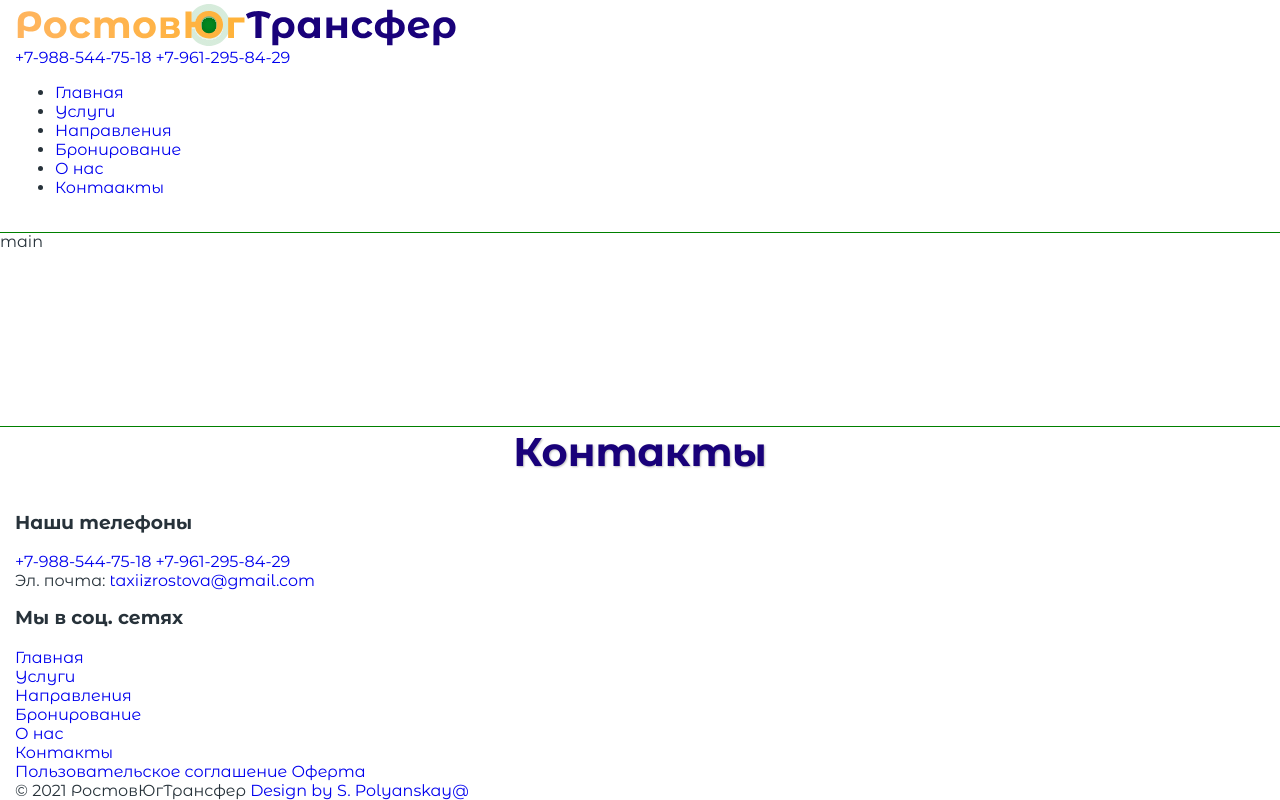
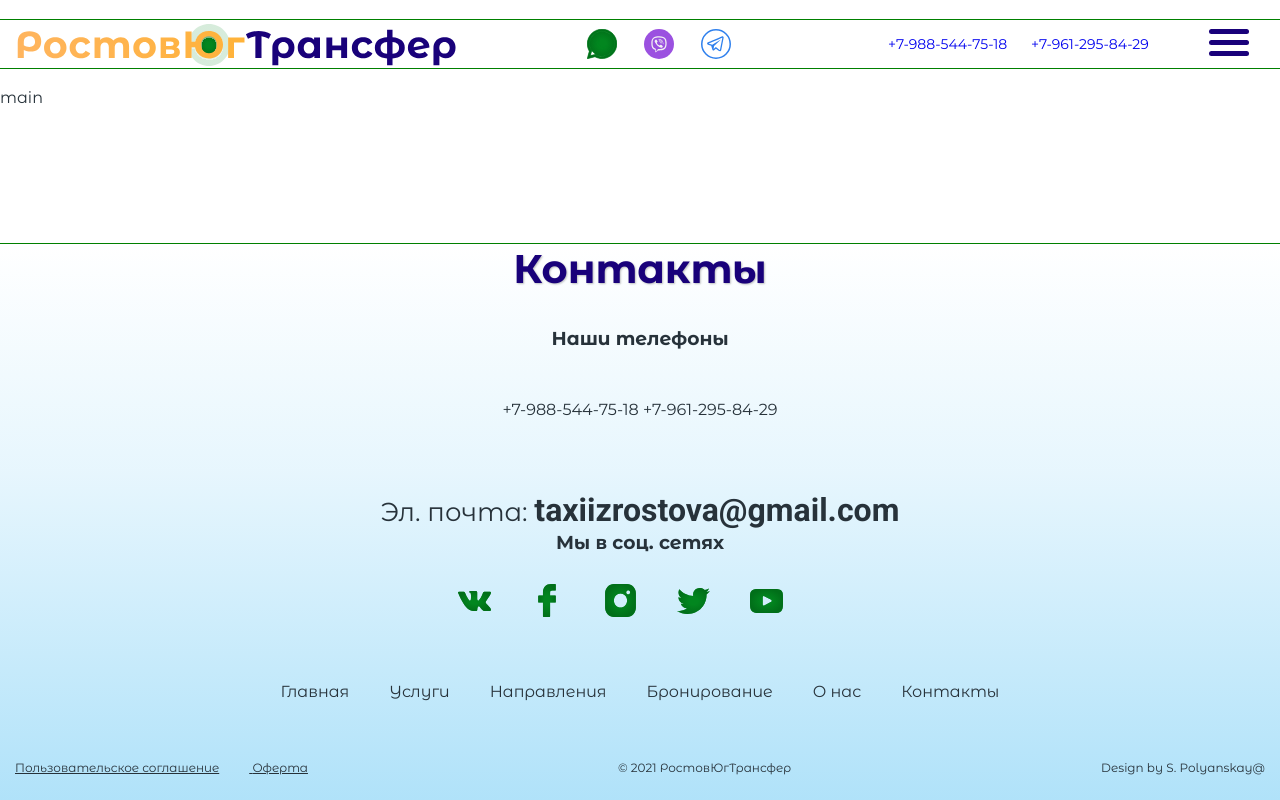
Before and after one commit to alexander-drach/redesign-transfer-rostov, a PHP site: page / in a window 1280 px wide. Run offline with PHP 8.4, Linux system fonts and the light colour scheme.

Commit message:
add header, footer style

```diff
--- a/footer.php
+++ b/footer.php
@@ -3,40 +3,18 @@
   <footer class="footer-page">
     <div class="container">
       <h2 class="title-section">Контакты</h2>
-      <h3>Наши телефоны</h3>
+      <h3 class="phones-title">Наши телефоны</h3>
       <div class="phones phohes_footer">
         <?php include 'includes/phones.php'?>
       </div>
       <p class="email-footer">
         Эл. почта: <a href="mailto:taxiizrostova@gmail.com">taxiizrostova@gmail.com</a>
       </p>
-      <h3>Мы в соц. сетях</h3>
-      <ul class="list list_social">
+      <h3 class="social-title">Мы в соц. сетях</h3>
+      <ul class="list list_social footer-social">
 
-        <li class="list__item">
-          <a class="social__link social__link_vk" href="#"><span class="visually-hidden">РостовЮгТрансфер в
-              вконтакте</span></a>
-        </li><!-- list__item -->
+        <?php include 'includes/social.php'?>
 
-        <li class="list__item">
-          <a class="social__link social__link_facebook" href="#"><span class="visually-hidden">РостовЮгТрансфер в
-              facebook</span></a>
-        </li><!-- list__item -->
-
-        <li class="list__item">
-          <a class="social__link social__link_instagram" href="#"><span class="visually-hidden">РостовЮгТрансфер в
-              instagram</span></a>
-        </li><!-- list__item -->
-
-        <li class="list__item">
-          <a class="social__link social__link_twitter" href="#"><span class="visually-hidden">РостовЮгТрансфер в
-              twitter</span></a>
-        </li><!-- list__item -->
-
-        <li class="list__item">
-          <a class="social__link social__link_youtube" href="#"><span class="visually-hidden">РостовЮгТрансфер на
-              youtube</span></a>
-        </li><!-- list__item -->
       </ul>
       <ul class="list footer-menu">
         <li><a href="#">Главная</a></li>
--- a/header.php
+++ b/header.php
@@ -40,7 +40,7 @@
           <li><a href="#">Направления</a></li>
           <li><a href="#">Бронирование</a></li>
           <li><a href="#">О нас</a></li>
-          <li><a href="#">Контаакты</a></li>
+          <li><a href="#">Контакты</a></li>
         </ul>
         <button class="hamb" type="button">
           <span class="visually-hidden">открыть меню</span>
--- /dev/null
+++ b/includes/social.php
@@ -0,0 +1,24 @@
+<li class="list__item">
+  <a class="social__link social__link_vk" href="#"><span class="visually-hidden">РостовЮгТрансфер в
+              вконтакте</span></a>
+</li><!-- list__item -->
+
+<li class="list__item">
+  <a class="social__link social__link_facebook" href="#"><span class="visually-hidden">РостовЮгТрансфер в
+              facebook</span></a>
+</li><!-- list__item -->
+
+<li class="list__item">
+  <a class="social__link social__link_instagram" href="#"><span class="visually-hidden">РостовЮгТрансфер в
+              instagram</span></a>
+</li><!-- list__item -->
+
+<li class="list__item">
+  <a class="social__link social__link_twitter" href="#"><span class="visually-hidden">РостовЮгТрансфер в
+              twitter</span></a>
+</li><!-- list__item -->
+
+<li class="list__item">
+  <a class="social__link social__link_youtube" href="#"><span class="visually-hidden">РостовЮгТрансфер на
+              youtube</span></a>
+</li><!-- list__item -->
--- a/style.css
+++ b/style.css
@@ -109,4 +109,216 @@ textarea {
     clip: rect(0 0 0 0);
     overflow: hidden;
 }
+
+.list_social {
+    display: flex;
+    justify-content: center;
+}
+
+.list_social .list__item {
+    margin-right: 40px;
+}
+
+.list_social .social__link {
+    display: block;
+    width: 33px;
+    height: 33px;
+    background-repeat: no-repeat;
+    background-size: contain;
+    background-position: center;
+}
 /* common style end */
+
+/* header */
+.header-page {
+    padding: 20px 0;
+}
+
+.container_header {
+    display: flex;
+    align-items: center;
+    justify-content: space-between;
+}
+
+.header-contact-menu {
+    display: flex;
+    align-items: center;
+}
+
+.messengers_header {
+    display: flex;
+}
+
+.messengers_header .messengers__item {
+    width: 30px;
+    height: 30px;
+    margin-right: 27px;
+    background-repeat: no-repeat;
+    background-size: contain;
+}
+
+.messengers__item_whatsapp {
+    background-image: url(./img/icons/contacts/icon-whatsapp.svg);
+}
+
+.messengers__item_viber {
+    background-image: url(./img/icons/contacts/icon-viber.svg);
+}
+
+.messengers__item_telegram {
+    background-image: url(./img/icons/contacts/icon-telegram.svg);
+}
+
+.phones_header {
+    font-size: 14px;
+    margin-left: 130px;
+}
+
+.phones_header .phones__item:first-child {
+    margin-right: 20px;
+}
+
+.nav {
+    margin-left: 60px;
+}
+
+.hamb {
+    position: relative;
+    width: 40px;
+    height: 27px;
+    padding: 0;
+}
+
+.hamb__line {
+    display: block;
+    width: 100%;
+    height: 5px;
+    background-color: #19017a;
+    border-radius: 4px;
+}
+
+.hamb__line:before {
+    content: "";
+    position: absolute;
+    top: 0;
+    left: 0;
+    display: block;
+    width: 100%;
+    height: 5px;
+    background-color: #19017a;
+    border-radius: 4px;
+}
+
+.hamb__line:after {
+    content: "";
+    position: absolute;
+    bottom: 0;
+    left: 0;
+    display: block;
+    width: 100%;
+    height: 5px;
+    background-color: #19017a;
+    border-radius: 4px;
+}
+
+.main-menu {
+    display: none;
+}
+/* header end*/
+
+/* footer */
+.footer-page {
+    text-align: center;
+    background: linear-gradient(
+        180deg,
+        rgba(207, 238, 252, 0) 0%,
+        rgba(181, 228, 250, 0.32) 40.52%,
+        rgba(157, 219, 248, 0.8) 99.48%
+    );
+}
+
+.footer-page a {
+    color: var(--text);
+}
+
+.phones-title {
+    margin-bottom: 50px;
+}
+
+.phohes_footer {
+    margin-bottom: 70px;
+}
+
+.email-footer {
+    font-size: 26px;
+    line-height: 36px;
+    font-weight: normal;
+    margin-bottom: 70px;
+    margin-bottom: 0;
+}
+
+.social-title {
+    margin-bottom: 30px;
+}
+
+.footer-social {
+    margin-bottom: 65px;
+}
+
+.footer-social .social__link_vk {
+    background-image: url(./img/icons/social/footer/icon-vk-footer.svg);
+}
+
+.footer-social .social__link_facebook {
+    background-image: url(./img/icons/social/footer/icon-facebook-footer.svg);
+}
+
+.footer-social .social__link_instagram {
+    background-image: url(./img/icons/social/footer/icon-instagram-footer.svg);
+}
+
+.footer-social .social__link_twitter {
+    background-image: url(./img/icons/social/footer/icon-twitter-footer.svg);
+}
+
+.footer-social .social__link_youtube {
+    background-image: url(./img/icons/social/footer/icon-youtube-footer.svg);
+}
+
+.footer-menu {
+    display: flex;
+    justify-content: center;
+    margin-bottom: 60px;
+}
+
+.footer-menu li {
+    margin-right: 40px;
+}
+
+.footer-menu li:last-child {
+    margin-right: 0;
+}
+
+.copyright {
+    display: flex;
+    justify-content: space-between;
+    padding-bottom: 25px;
+    font-size: 12px;
+    line-height: 14px;
+}
+
+.law {
+    text-decoration: underline;
+}
+
+.law a:first-child {
+    margin-right: 30px;
+}
+
+.email-footer a {
+    font-family: "Roboto";
+    font-weight: bold;
+    font-size: 32px;
+    line-height: 42px;
+}
+/* footer end*/
```
Also changed, not shown: includes/socials.php (deleted).
